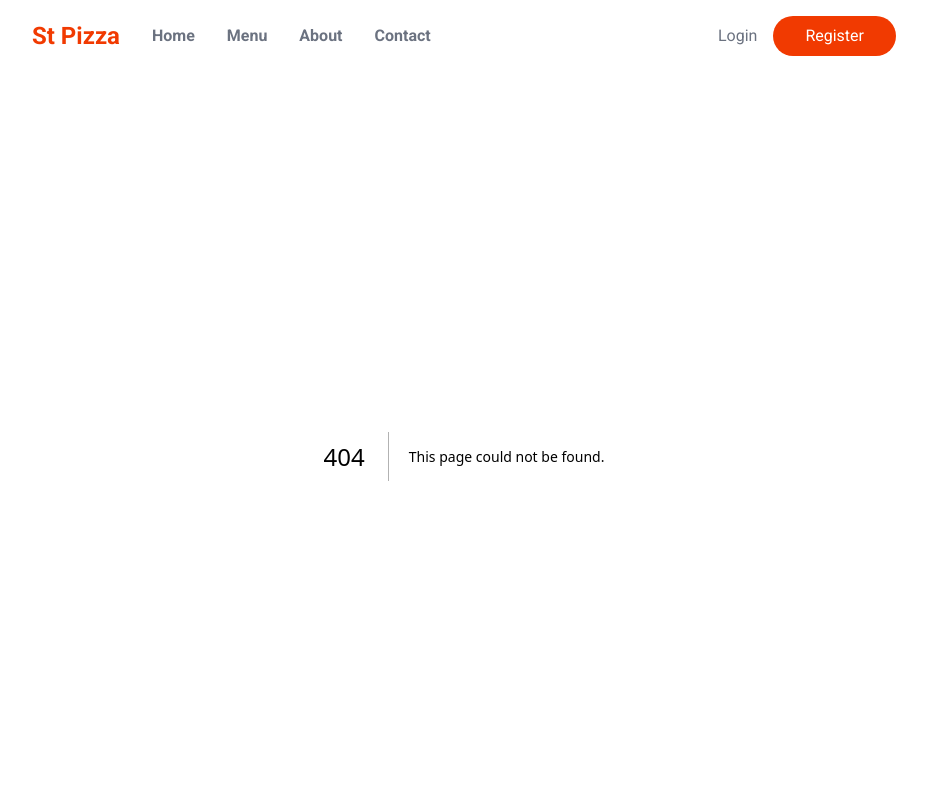
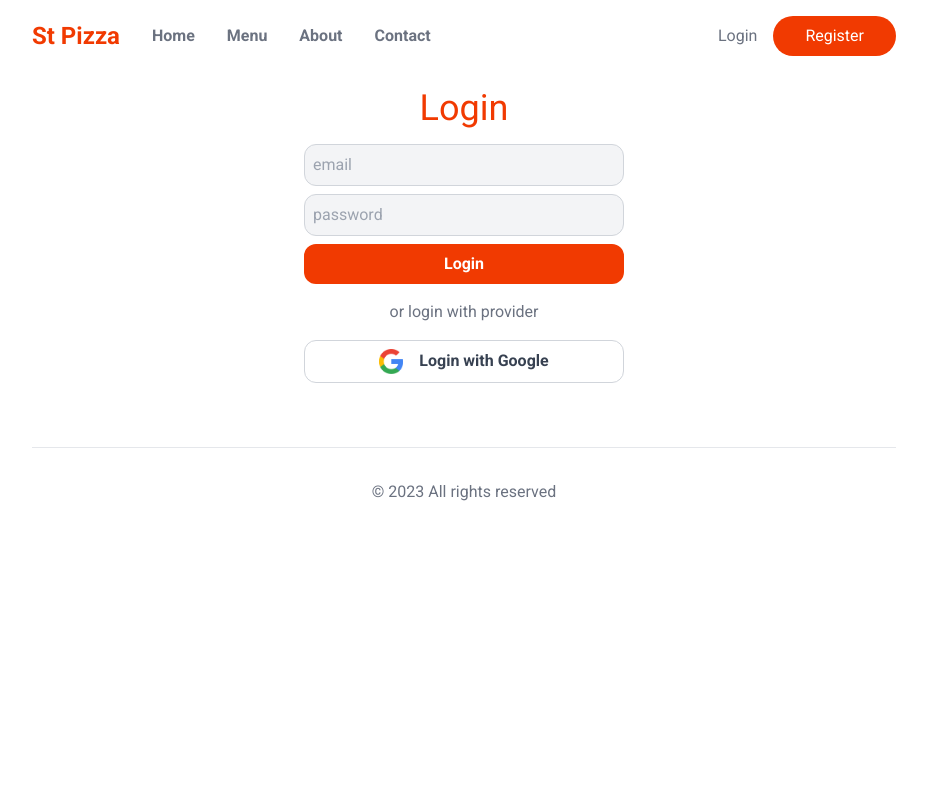
Before and after one commit to JIrv30/project3-food-ordering-app, a Next.js app: page /login in a window 1280 px wide. Before the commit this address had no page. Shown: the top 800 px of the page, without its empty margins (176-1103 px from the left). Built offline with nearby package versions, Linux system fonts and the light colour scheme; no server answers.

Commit message:
login with google

```diff
--- a/package.json
+++ b/package.json
@@ -9,6 +9,7 @@
     "lint": "next lint"
   },
   "dependencies": {
+    "@auth/mongodb-adapter": "^2.0.8",
     "bcrypt": "^5.1.1",
     "mongodb": "^6.3.0",
     "mongoose": "^8.0.3",
--- /dev/null
+++ b/src/app/api/auth/[...nextauth]/route.js
@@ -0,0 +1,46 @@
+import NextAuth from "next-auth"
+import CredentialsProvider from "next-auth/providers/credentials"
+import * as mongoose from 'mongoose'
+import {User} from '../../../models/User'
+import bcrypt from "bcrypt";
+import GoogleProvider from "next-auth/providers/google";
+import { MongoDBAdapter } from "@auth/mongodb-adapter"
+import clientPromise from "@/libs/mongoConnect"
+
+const handler = NextAuth({
+  secret: process.env.SECRET,
+  adapter: MongoDBAdapter(clientPromise),
+  providers: [
+    GoogleProvider({
+      clientId: process.env.GOOGLE_CLIENT_ID,
+      clientSecret: process.env.GOOGLE_CLIENT_SECRET
+    }),
+    CredentialsProvider({
+      name: 'Credentials',
+      id: 'credentials',
+      credentials: {
+        username: { label: "email", type: "email", placeholder: "test@example.com" },
+        password: { label: "Password", type: "password" }
+      },
+      async authorize(credentials, req) {
+        const email = credentials?.email
+        const password = credentials?.password
+
+        mongoose.connect(process.env.MONGO_URL)
+        const user = await User.findOne({email})
+        const passwordOk = user && bcrypt.compareSync(password, user.password)
+
+
+
+        if(passwordOk) {
+          return user
+        }
+
+        return null
+      }
+    })
+  ]
+
+})
+
+export { handler as GET, handler as POST }
--- a/src/app/globals.css
+++ b/src/app/globals.css
@@ -14,6 +14,12 @@ input[type='text'] {
   @apply border p-2 border-gray-300 bg-gray-100;
 }
 
+input[type='email']:disabled,
+input[type='password']:disabled,
+input[type='text']:disabled {
+  @apply bg-gray-300 cursor-not-allowed;
+}
+
 button{
   @apply block w-full text-gray-700 font-semibold;
   @apply border border-gray-300 rounded-xl px-6 py-2;
@@ -21,3 +27,7 @@ button{
 button[type='submit'], .submit{
   @apply border-0 bg-primary text-white;
 }
+
+button[type='submit']:disabled, .submit:disabled{
+  @apply cursor-not-allowed bg-red-400;
+}
--- a/src/app/layout.js
+++ b/src/app/layout.js
@@ -1,6 +1,7 @@
 import { Roboto } from 'next/font/google'
 import './globals.css'
 import Header from '../components/layout/Header'
+import {AppProvider} from '@/components/AppContext'
 
 const roboto = Roboto({ subsets: ['latin'], weight: ['400', '500', '700'] })
 
@@ -15,11 +16,13 @@ export default function RootLayout({ children }) {
     <html lang="en">
       <body className={roboto.className}>
         <main className=' max-w-4xl mx-auto p-4'>
-          <Header />
-          {children}
-          <footer className="border-t p-8 text-center text-gray-500 mt-16">
-            &copy; 2023 All rights reserved
-          </footer>
+          <AppProvider>
+            <Header />
+            {children}
+            <footer className="border-t p-8 text-center text-gray-500 mt-16">
+              &copy; 2023 All rights reserved
+            </footer>
+          </AppProvider>
         </main>
       </body>
     </html>
--- /dev/null
+++ b/src/app/login/page.js
@@ -0,0 +1,70 @@
+'use client'
+import { useState } from "react"
+import Image from 'next/image'
+import {signIn} from 'next-auth/react'
+
+
+export default function LoginPage () {
+  const [email, setEmail] = useState('')
+  const [password, setPassword] = useState('')
+  const [loginInProgress, setLoginInProgress] = useState(false)
+
+  async function handleFormSubmit (e) {
+    e.preventDefault()
+    setLoginInProgress(true)
+
+    await signIn('credentials', {email, password, callbackUrl: '/'})
+
+    setLoginInProgress(false)
+  }
+
+  return (
+  <section className="mt-8">
+    <h1 className="text-center text-primary text-4xl mb-4">
+      Login
+    </h1>
+
+    <form
+      className="max-w-xs mx-auto"
+      onSubmit={handleFormSubmit}
+      >
+    <input
+          type="email"
+          name="email"
+          placeholder="email"
+          value={email}
+          onChange={e => setEmail(e.target.value)}
+          disabled={loginInProgress}
+          />
+
+        <input
+          type="password"
+          name="password"
+          placeholder="password"
+          value={password}
+          onChange={e=>setPassword(e.target.value)}
+          disabled={loginInProgress}
+        />
+        <button disabled={loginInProgress} type="submit">Login</button>
+
+        <div className="my-4 text-center text-gray-500">
+          or login with provider
+        </div>
+
+
+
+    </form>
+
+    <div className="max-w-xs mx-auto">
+    <button
+            className='flex gap-4 justify-center'
+            onClick={()=>signIn('google',{callbackUrl: '/'})}
+            >
+            <Image src={'/googleicon.png'} alt='login with google' width={24} height={24} />
+            Login with Google
+      </button>
+    </div>
+
+  </section>
+)
+}
--- a/src/app/register/page.js
+++ b/src/app/register/page.js
@@ -1,18 +1,37 @@
 'use client'
 import Image from 'next/image'
 import { useState } from 'react'
+import Link from 'next/link'
+import {signIn} from 'next-auth/react'
 
 export default function RegisterPage () {
   const [email, setEmail] = useState('')
   const [password, setPassword] = useState('')
+  const [userCreated, setUserCreated] = useState(false)
+  const [createingUser, setCreatingUser] = useState(false)
+  const [error, setError] = useState(false)
 
-  function handleFormSubmit (e) {
+  async function handleFormSubmit (e) {
     e.preventDefault()
-    fetch('/api/register', {
-      method: 'POST',
-      body: JSON.stringify({email, password}),
-      headers: {'Content-Type': 'application/json'},
-  })
+    setCreatingUser(true)
+    setError(false)
+    setUserCreated(false)
+
+    const response =  await fetch('/api/register', {
+        method: 'POST',
+        body: JSON.stringify({email, password}),
+        headers: {'Content-Type': 'application/json'},
+    })
+
+    if(response.ok) {
+      setUserCreated(true)
+    }
+    else {
+      setError(true)
+    }
+
+    setCreatingUser(false)
+
   }
 
 
@@ -22,30 +41,60 @@ export default function RegisterPage () {
         Register
       </h1>
 
+      {userCreated && (
+        <div className='my-4 text-center'>
+          User created.<br/>
+          Now you can {' '}
+          <Link className='underline' href={'/login'}>Login &raquo;</Link>
+        </div>)}
+
+      {error && (
+        <div className='my-4 text-center'>
+          An error has occurred. <br/>
+          Please try again later
+        </div>
+      )}
+
       <form className="block max-w-xs mx-auto" onSubmit={handleFormSubmit}>
         <input
           type="email"
           placeholder="email"
           value={email}
-          onChange={e => setEmail(e.target.value)} />
+          onChange={e => setEmail(e.target.value)}
+          disabled={createingUser}
+          />
 
         <input
           type="password"
           placeholder="password"
           value={password}
           onChange={e=>setPassword(e.target.value)}
+          disabled={createingUser}
         />
 
-        <button type="submit">Register</button>
+        <button
+          type="submit"
+          disabled={createingUser}
+          >
+            Register
+        </button>
 
         <div className="my-4 text-center text-gray-500">
           or login with provider
         </div>
 
-        <button className='flex gap-4 justify-center'>
+        <button
+          className='flex gap-4 justify-center'
+          onClick={()=>signIn('google')}
+          >
           <Image src={'/googleicon.png'} alt='login with google' width={24} height={24} />
           Login with Google
         </button>
+
+        <div className='text-center my-4 text-gray-500 border-t pt-4'>
+          Existing account?{' '}
+          <Link className='underline' href={'/login'}>Login here &raquo;</Link>
+        </div>
       </form>
 
 
--- /dev/null
+++ b/src/components/AppContext.js
@@ -0,0 +1,10 @@
+'use client'
+import {SessionProvider} from 'next-auth/react'
+
+export function AppProvider ({children}) {
+  return (
+    <SessionProvider>
+      {children}
+    </SessionProvider>
+  )
+}
--- a/src/components/layout/Header.js
+++ b/src/components/layout/Header.js
@@ -1,6 +1,12 @@
+'use client'
+import { signOut, useSession } from 'next-auth/react'
 import Link from 'next/link'
 
 export default function Header () {
+  const session = useSession()
+  console.log(session)
+  const status = session.status
+
   return (
     <header className='flex items-center justify-between'>
 
@@ -16,8 +22,20 @@ export default function Header () {
       </nav>
 
       <nav className='flex items-center gap-4 text-gray-500'>
-        <Link href={'/login'}>Login</Link>
-        <Link href={'/register'} className='bg-primary text-white rounded-full px-8 py-2'>Register</Link>
+        {status === 'authenticated' && (
+          <button
+            className='bg-primary text-white rounded-full px-8 py-2'
+            onClick={()=>signOut()}
+            >logout
+          </button>
+        )}
+
+        {status ==='unauthenticated' && (
+          <>
+          <Link href={'/login'}>Login</Link>
+          <Link href={'/register'} className='bg-primary text-white rounded-full px-8 py-2'>Register</Link>
+          </>
+        )}
       </nav>
     </header>
   )
--- a/src/components/layout/Hero.js
+++ b/src/components/layout/Hero.js
@@ -15,11 +15,11 @@ export default function Hero () {
           Pizza is the missing peice that makes every day complete, a simpe yet delicious joy in life
         </p>
         <div className='flex gap-4 text-sm'>
-          <button className='bg-primary uppercase flex gap-2 items-center text-white px-4 py-2 rounded-full'>Order Now
+          <button className='bg-primary  justify-center uppercase flex gap-2 items-center text-white px-4 py-2 rounded-full'>Order Now
           <Right />
           </button>
 
-          <button className='flex gap-2 py-2 text-gray-600 font-semibold'>
+          <button className='flex items-center gap-2 py-2 text-gray-600 font-semibold border-0'>
             Learn More
             <Right />
           </button>
--- /dev/null
+++ b/src/libs/mongoConnect.js
@@ -0,0 +1,30 @@
+// This approach is taken from https://github.com/vercel/next.js/tree/canary/examples/with-mongodb
+import { MongoClient } from "mongodb"
+
+if (!process.env.MONGO_URL) {
+  throw new Error('Invalid/Missing environment variable: "MONGODB_URI"')
+}
+
+const uri = process.env.MONGO_URL
+const options = {}
+
+let client
+let clientPromise
+
+if (process.env.NODE_ENV === "development") {
+  // In development mode, use a global variable so that the value
+  // is preserved across module reloads caused by HMR (Hot Module Replacement).
+  if (!global._mongoClientPromise) {
+    client = new MongoClient(uri, options)
+    global._mongoClientPromise = client.connect()
+  }
+  clientPromise = global._mongoClientPromise
+} else {
+  // In production mode, it's best to not use a global variable.
+  client = new MongoClient(uri, options)
+  clientPromise = client.connect()
+}
+
+// Export a module-scoped MongoClient promise. By doing this in a
+// separate module, the client can be shared across functions.
+export default clientPromise
--- a/tsconfig.json
+++ b/tsconfig.json
@@ -5,6 +5,9 @@
       "dom.iterable",
       "esnext"
     ],
+    "paths": {
+      "@/*": ["./src/*"]
+    },
     "allowJs": true,
     "skipLibCheck": true,
     "strict": false,
@@ -27,7 +30,7 @@
     ".next/types/**/*.ts",
     "**/*.ts",
     "**/*.tsx"
-  ],
+, "src/app/api/auth/[...nextauth]/route.js"  ],
   "exclude": [
     "node_modules"
   ]
```
Also changed, not shown: src/app/api/auth/[...nextauth]/route.ts (deleted, +0 -39 lines), 2 other files (tests, documents, lock files or other folders).
